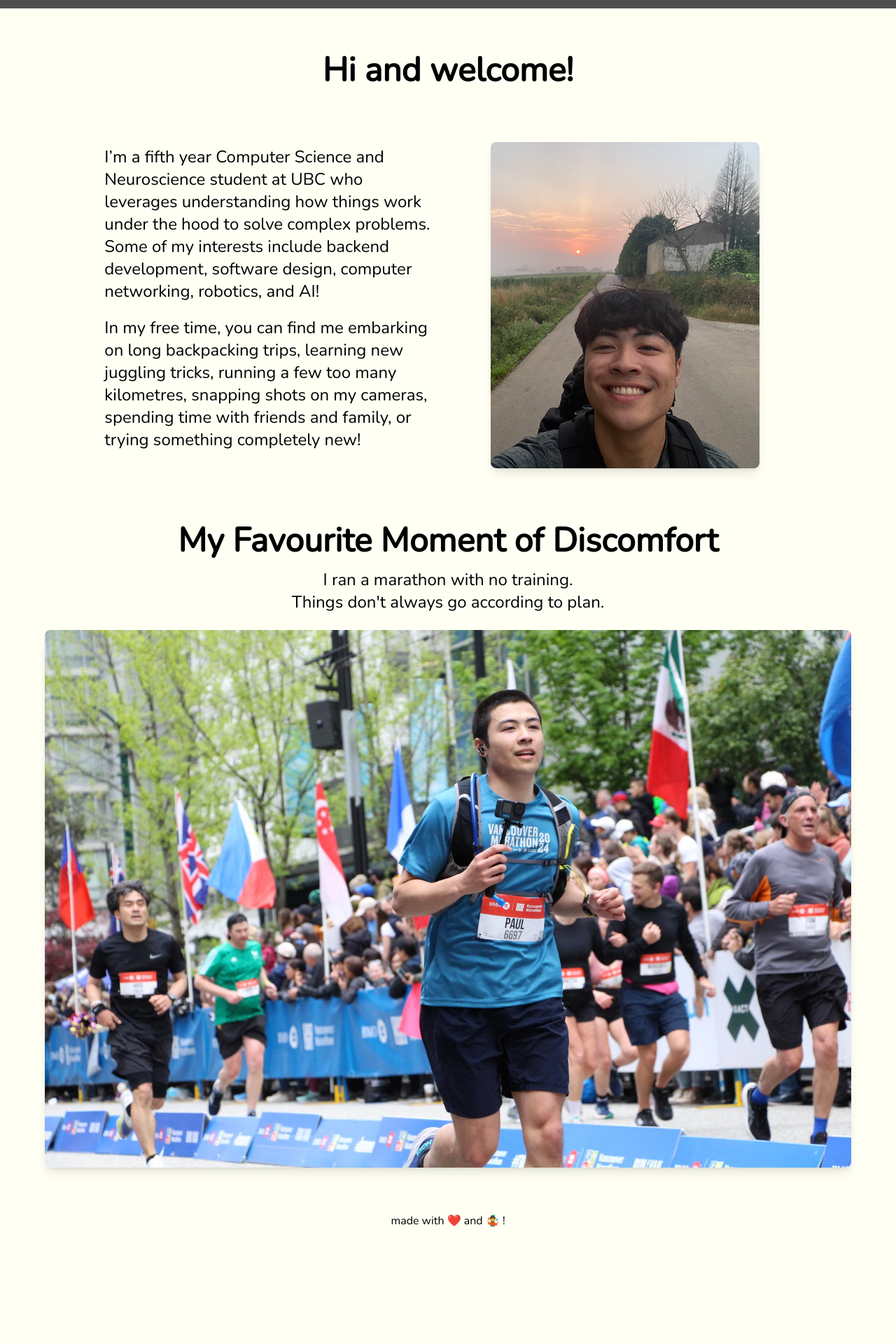
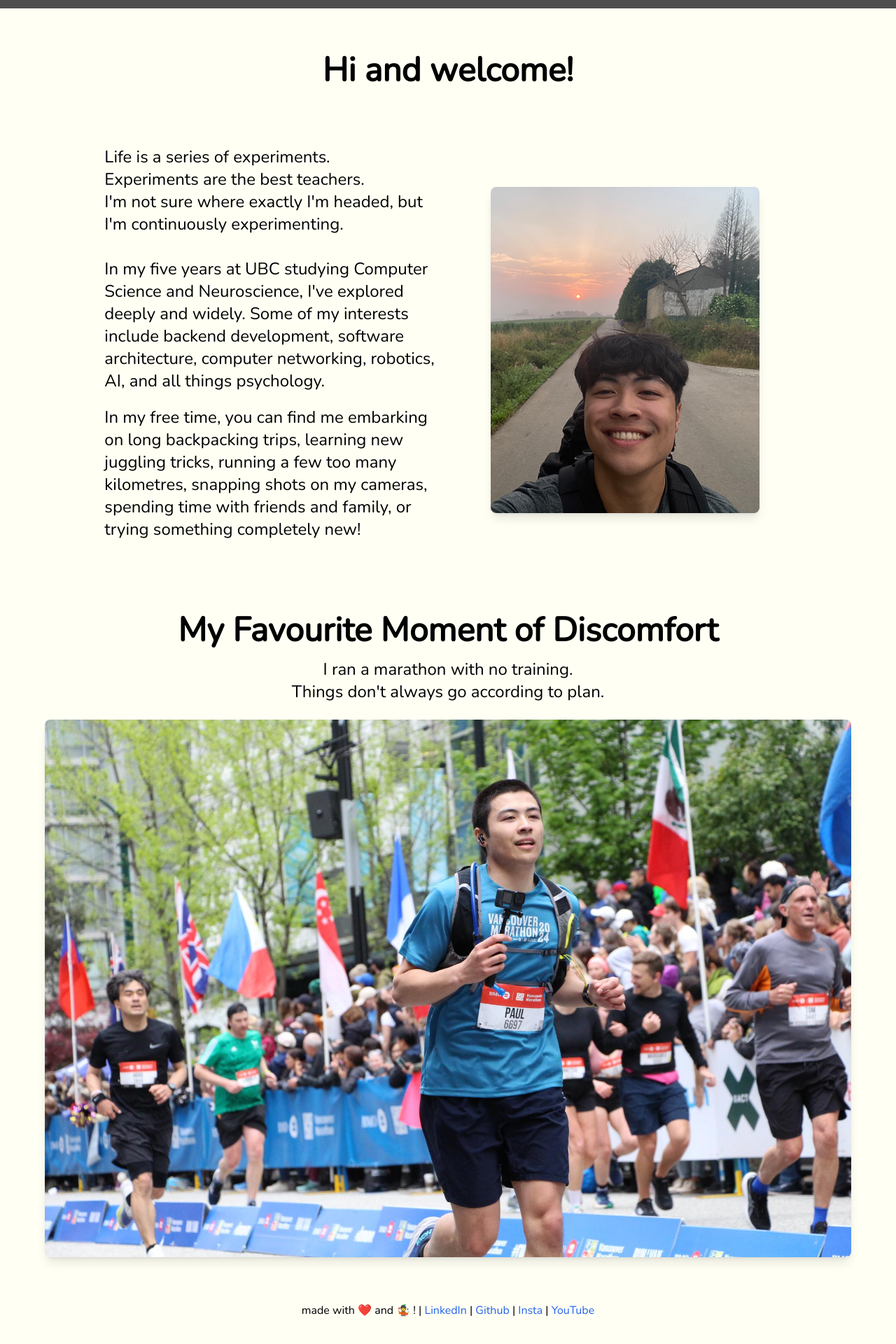
Before and after one commit to paultibe/personal-website-v2, a Next.js app: page / in a window 1280 px wide. Shown: the part 788-2708 px from the top of the page at 70% size. Before the commit the page ends 2608 px from the top, so only its background shows below. Built offline with nearby package versions, Linux system fonts and the light colour scheme; grey boxes are pictures that could not be loaded.

Commit message:
march 2025 updates (#12)
* update experience w/ summer

* add socials to footer

* update intro

```diff
--- a/app/Components/Footer.tsx
+++ b/app/Components/Footer.tsx
@@ -1,7 +1,44 @@
 const Footer = () => {
   return (
     <div className="container mx-auto py-16">
-      <div className="text-center">made with ❤️ and 🤹 !</div>
+      <div className="text-center">
+        made with ❤️ and 🤹 ! |{" "}
+        <a
+          href="https://linkedin.com/in/paultibe"
+          target="_blank"
+          rel="noopener noreferrer"
+          className="hover:underline text-blue-600"
+        >
+          LinkedIn
+        </a>{" "}
+        |{" "}
+        <a
+          href="https://github.com/paultibe"
+          target="_blank"
+          rel="noopener noreferrer"
+          className="hover:underline text-blue-600"
+        >
+          Github
+        </a>{" "}
+        |{" "}
+        <a
+          href="https://instagram.com/paul_tibe"
+          target="_blank"
+          rel="noopener noreferrer"
+          className="hover:underline text-blue-600"
+        >
+          Insta
+        </a>{" "}
+        |{" "}
+        <a
+          href="https://www.youtube.com/@PaulTiberghien"
+          target="_blank"
+          rel="noopener noreferrer"
+          className="hover:underline text-blue-600"
+        >
+          YouTube
+        </a>
+      </div>
     </div>
   );
 };
--- a/app/Experience/page.tsx
+++ b/app/Experience/page.tsx
@@ -28,6 +28,21 @@ const page = () => {
       </div>
       <div className="container mx-auto px-4">
         <div className="max-w-4xl mx-auto mt-16 p-4 border border-black rounded-lg shadow">
+          <ExperienceToggle
+            logo="/aws-logo.png"
+            title={
+              <>
+                <span>Incoming Software Engineer Intern @ </span>
+                <span className="bg-yellow-300 px-2.5 py-0.5 font-bold rounded-sm inline-block transform -rotate-1 -skew-x-12">
+                  AWS
+                </span>
+              </>
+            }
+            location="Toronto, Ontario"
+            date="May 2025 - Aug 2025"
+          >
+            ☻ RDS team!
+          </ExperienceToggle>
           <ExperienceToggle
             logo="/copperleaf-logo.png"
             title={
--- a/app/page.tsx
+++ b/app/page.tsx
@@ -106,11 +106,14 @@ export default function Home() {
             </div>
             <div className="w-80 sm:w-96 md:w-1/2 lg:w-5/12 px-4 order-3 md:order-2 py-5">
               <p className="mb-5 lg:text-xl xl:text-2xl">
-                I’m a fifth year Computer Science and Neuroscience student at
-                UBC who leverages understanding how things work under the hood
-                to solve complex problems. Some of my interests include backend
-                development, software design, computer networking, robotics, and
-                AI!
+                Life is a series of experiments. <br></br>
+                Experiments are the best teachers. <br></br>
+                I'm not sure where exactly I'm headed, but I'm continuously
+                experimenting. <br></br> <br></br>
+                In my five years at UBC studying Computer Science and
+                Neuroscience, I've explored deeply and widely. Some of my
+                interests include backend development, software architecture,
+                computer networking, robotics, AI, and all things psychology.
               </p>
               <p className="mb-5 lg:text-xl xl:text-2xl">
                 In my free time, you can find me embarking on long backpacking
```
Also changed, not shown: public/aws-logo.png (added).
